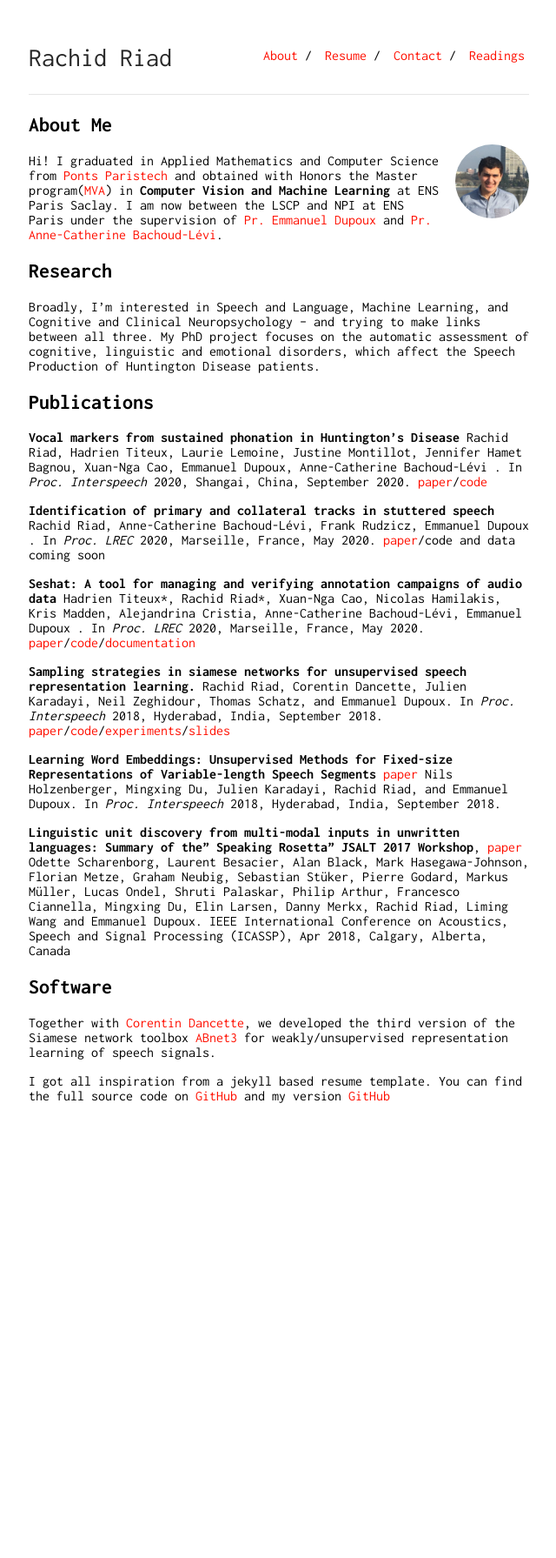
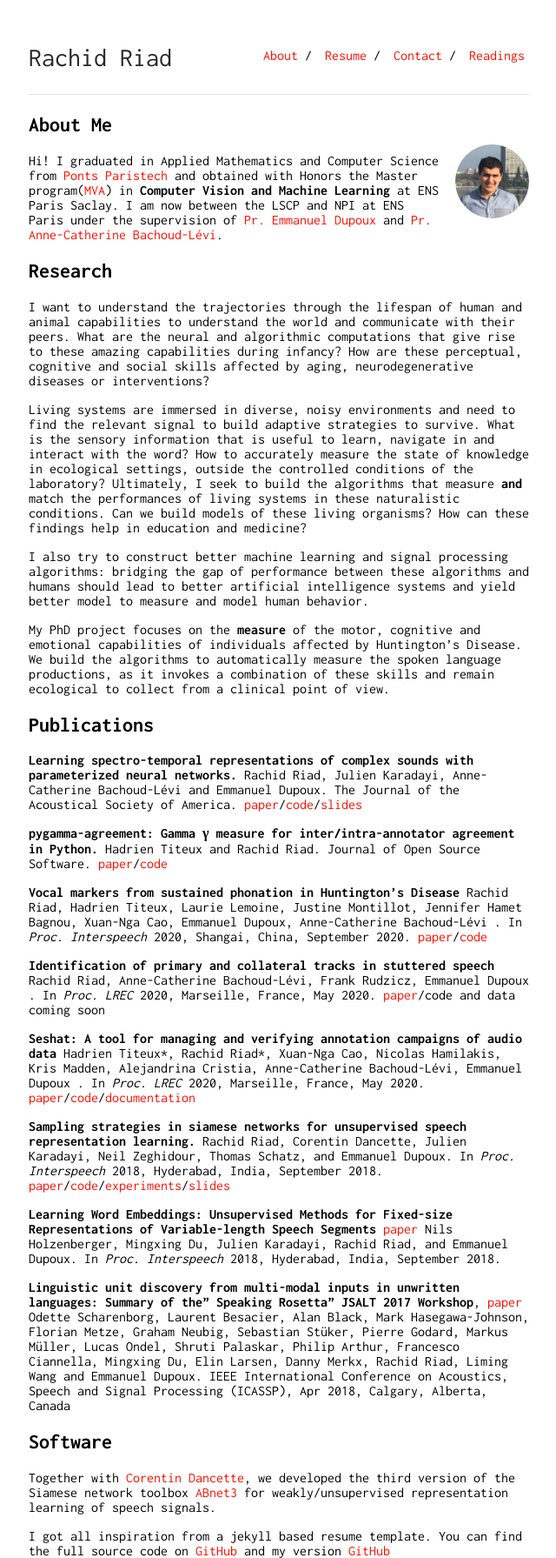
Before and after one commit to Rachine/Rachine.github.io, a Jekyll site: the page built from index.md, in a window 1280 px wide. Shown: the whole page at 87% size, without its empty margins (319-959 px from the left). Built offline with Jekyll 4.4.1, drawn with Linux system fonts in a browser that asks for light colours; our own code applies the rules of GitHub Pages for plain Markdown files; before the commit the page ends 1268 px from its top, so only the background shows below that.

Commit message:
Add jasa and joss papers, clarify research goals.

```diff
--- a/index.md
+++ b/index.md
@@ -13,13 +13,23 @@ Hi! I graduated in Applied Mathematics and Computer Science from [Ponts Paristec
 
 ## Research
 
-Broadly, I'm interested in Speech and Language, Machine Learning, and Cognitive and Clinical Neuropsychology -- and trying to make links between all three.  My  PhD  project focuses  on the  automatic  assessment  of  cognitive,  linguistic  and  emotional  disorders, which  affect  the  Speech Production of Huntington Disease patients.
+I want to understand the trajectories through the lifespan of human and animal capabilities to understand the world and communicate with their peers. What are the neural and algorithmic computations that give rise to these amazing capabilities during infancy? How are these perceptual, cognitive and social skills affected by aging, neurodegenerative diseases or interventions?
 
-<!-- On a long-term view, I -->
-<!-- Broadly speaking, my research has two overarching goals: First, I view human cognition as a complex computational process, and seek a deeper understanding of the computational mechanisms underlying the human ability to learn and organize information. Second, I draw on these insights to develop methods to improve current artificial intelligence systems. -->
+Living systems are immersed in diverse, noisy environments and need to find the relevant signal to build adaptive strategies to survive. What is the sensory information that is useful to learn, navigate in and interact with the word? How to accurately measure the state of knowledge in ecological settings, outside the controlled conditions of the laboratory? Ultimately, I seek to build the algorithms that measure **and** match the performances of living systems in these naturalistic conditions. Can we build models of these living organisms? How can these findings help in education and medicine?
 
+I also try to construct better machine learning and signal processing algorithms: bridging the gap of performance between these algorithms and humans should lead to better artificial intelligence systems and yield better model to measure and model human behavior.
+
+My PhD project focuses on the **measure** of the motor, cognitive and emotional capabilities of individuals affected by Huntington's Disease. We build the algorithms to automatically measure the spoken language productions, as it invokes a combination of these skills and remain ecological to collect from a clinical point of view.
 
 ## Publications
+
+**Learning spectro-temporal representations of complex sounds with parameterized neural networks.**
+Rachid Riad, Julien Karadayi, Anne-Catherine Bachoud-Lévi and Emmanuel Dupoux. The Journal of the Acoustical Society of America.
+[paper](https://github.com/Rachine/Rachine.github.io/data/jasa2021.pdf)/[code](https://github.com/bootphon/learnable-strf)/[slides](https://www.rocq.inria.fr/semdoc/Presentations/20210316_RachidRiad.pdf)
+
+**pygamma-agreement: Gamma γ measure for inter/intra-annotator agreement in Python.**
+Hadrien Titeux and Rachid Riad. Journal of Open Source Software.
+[paper](hhttps://joss.theoj.org/papers/10.21105/joss.02989)/[code](https://github.com/bootphon/pygamma-agreement)
 
 **Vocal markers from sustained phonation in Huntington's Disease**
 Rachid Riad, Hadrien Titeux, Laurie Lemoine, Justine Montillot, Jennifer Hamet Bagnou, Xuan-Nga Cao, Emmanuel Dupoux, Anne-Catherine Bachoud-Lévi
```
Also changed, not shown: 1 other file.
